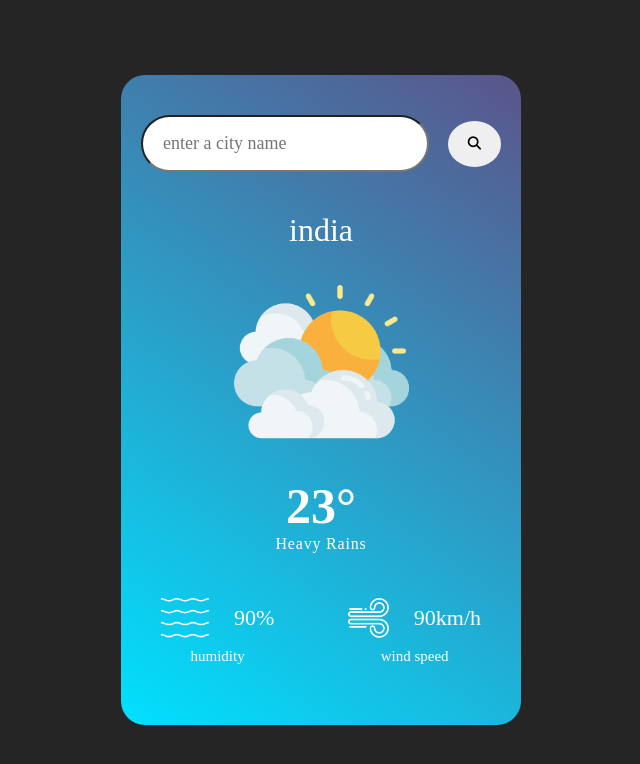
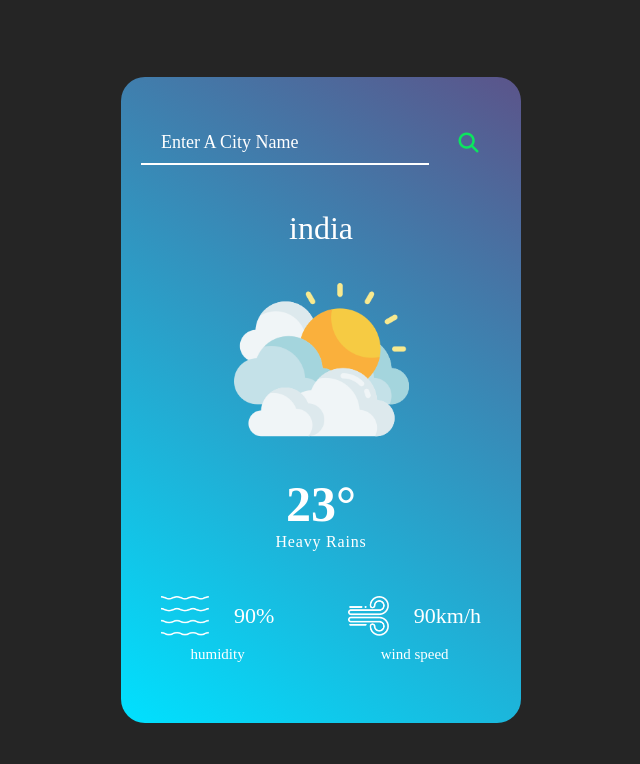
Before and after one commit to satyakedarisetti/whether, a plain HTML site: page index.html in a window 1280 px wide. Shown: the whole page, without its empty margins (319-959 px from the left). Drawn offline with Linux system fonts and the light colour scheme.

Commit message:
commit initial

```diff
--- a/index.css
+++ b/index.css
@@ -20,24 +20,37 @@
     color: white;
     text-align: center;
 }
+::placeholder{
+    color: white;
+    text-transform: capitalize;
+
+}
+
 .inp{
     display: flex;
     justify-content: space-between;
     align-items: center;
 }
 .inp input{
-    padding: 16px 20px;
-    border-radius: 2rem;
+    padding: 10px 20px;
     outline: none;
     width: 80%;
     font-size: 18px;
+    border: none;
+    background-color: transparent;
+    border-bottom: 2px solid white;
 }
 .inp button{
     padding: 15px 20px;
-    border-radius: 100%;
+     background-color: transparent;
+     color: rgb(11, 230, 94);
+     font-size: 20px;
     outline: none;
     border: none;
     font: 18px;
+}
+.inp button::after{
+    color: white;
 }
 #country{
     font-weight: 500;
--- a/index.html
+++ b/index.html
@@ -5,6 +5,7 @@
     <meta name="viewport" content="width=device-width, initial-scale=1.0">
     <title>Document</title>
     <link rel="stylesheet" href="index.css">
+    <link rel="stylesheet" href="../fontawesome-free-6.7.2-web/css/all.css">
     <link rel="stylesheet" href="https://cdnjs.cloudflare.com/ajax/libs/font-awesome/6.7.2/css/all.min.css">
 
 </head>
```
